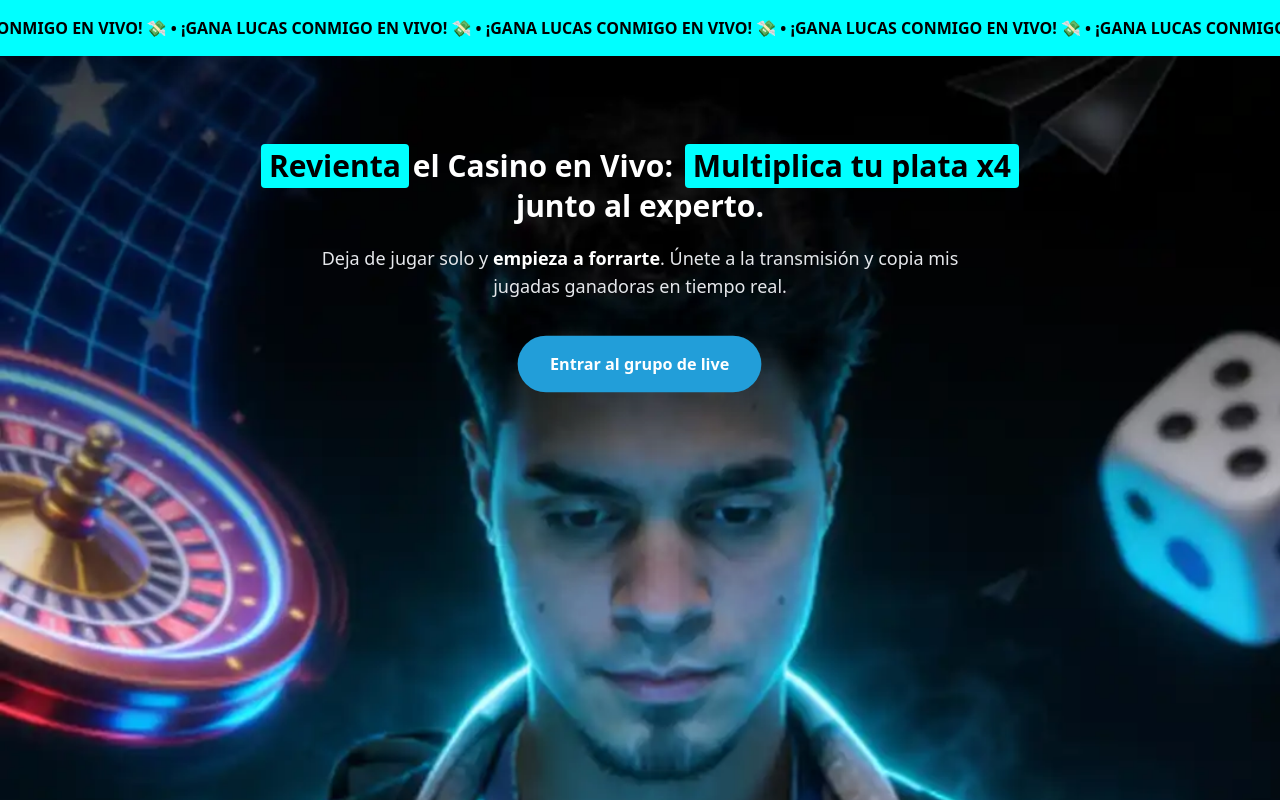
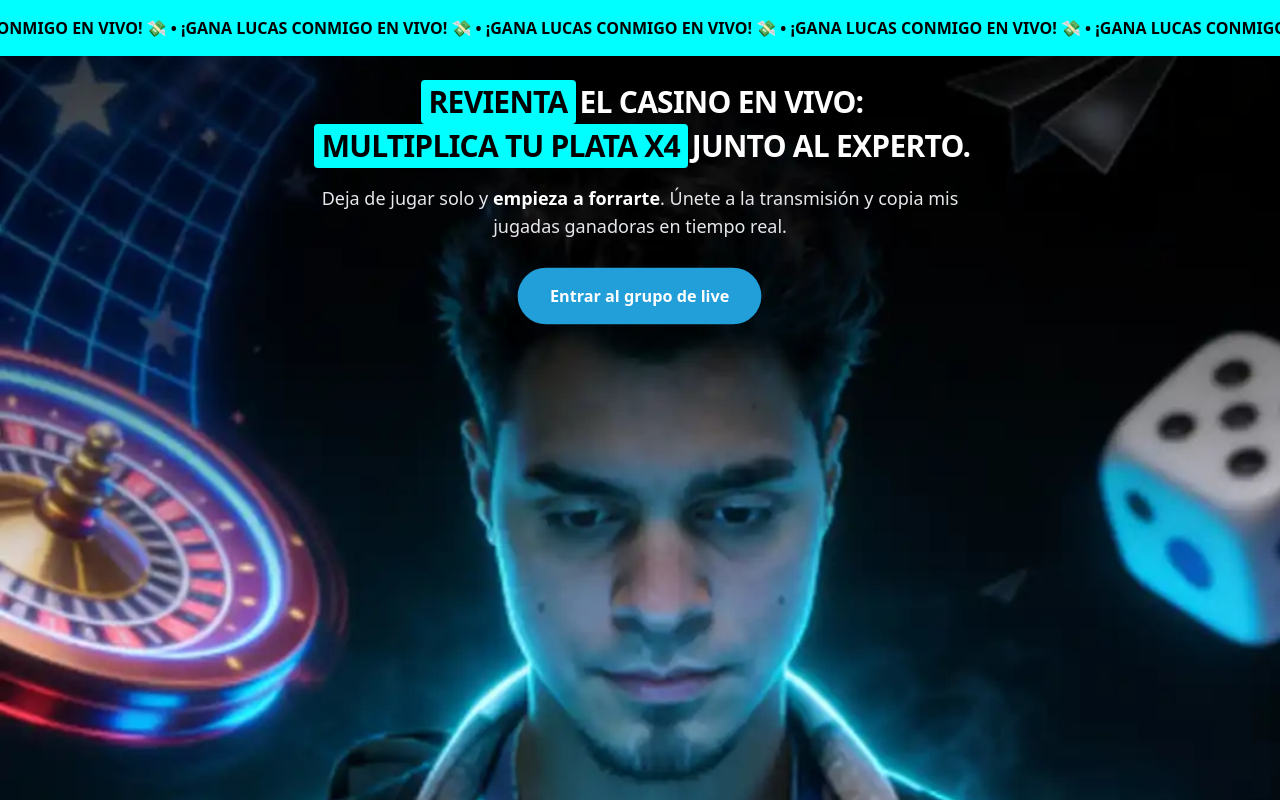
Before and after one commit to 24games/elian-lives-lp-retargeting, a Next.js app: page / in a window 1280 px wide. Built offline with nearby package versions, Linux system fonts and the light colour scheme.

Commit message:
Ajustes: fonte mais impactante (font-black), headline em caixa alta, margem superior reduzida

```diff
--- a/app/page.tsx
+++ b/app/page.tsx
@@ -23,10 +23,10 @@ export default function Home() {
         />
 
         {/* Conteúdo Principal - Metade superior da tela */}
-        <div className="relative z-10 h-full flex flex-col items-center justify-start px-4 md:px-8 pt-20 md:pt-24">
-          <div className="max-w-3xl mx-auto text-center space-y-4 md:space-y-5 mt-8 md:mt-12">
+        <div className="relative z-10 h-full flex flex-col items-center justify-start px-4 md:px-8 pt-12 md:pt-16">
+          <div className="max-w-3xl mx-auto text-center space-y-3 md:space-y-4 mt-2 md:mt-4">
             {/* Headline com destaques ciano */}
-            <h1 className="text-xl md:text-2xl lg:text-3xl font-bold text-white leading-tight">
+            <h1 className="text-xl md:text-2xl lg:text-3xl font-black text-white leading-tight uppercase tracking-tight">
               <span className="relative inline-block px-2 py-1 mx-1 bg-neon-cyan text-black rounded">
                 Revienta
               </span>
@@ -43,7 +43,7 @@ export default function Home() {
             </p>
 
             {/* Botão CTA */}
-            <div className="pt-3 md:pt-4">
+            <div className="pt-2 md:pt-3">
               <CTAButton />
             </div>
           </div>
```
